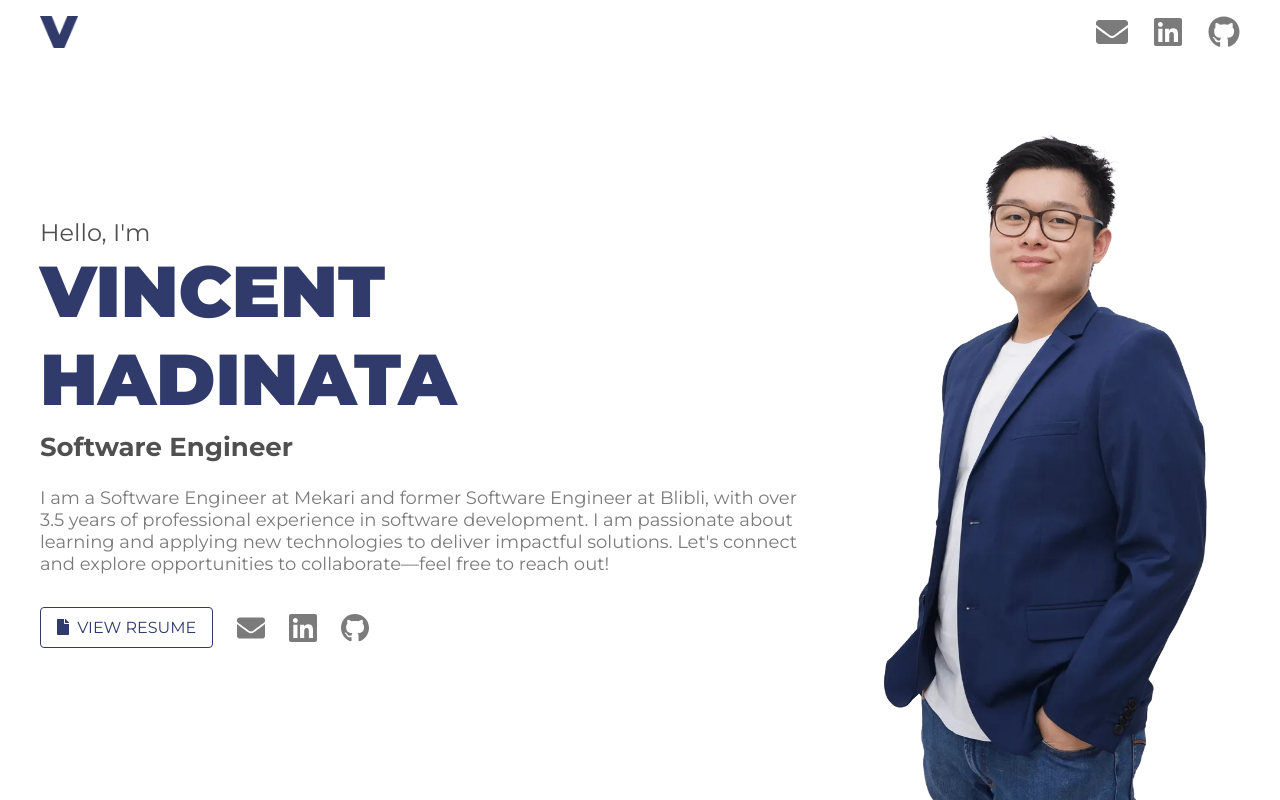
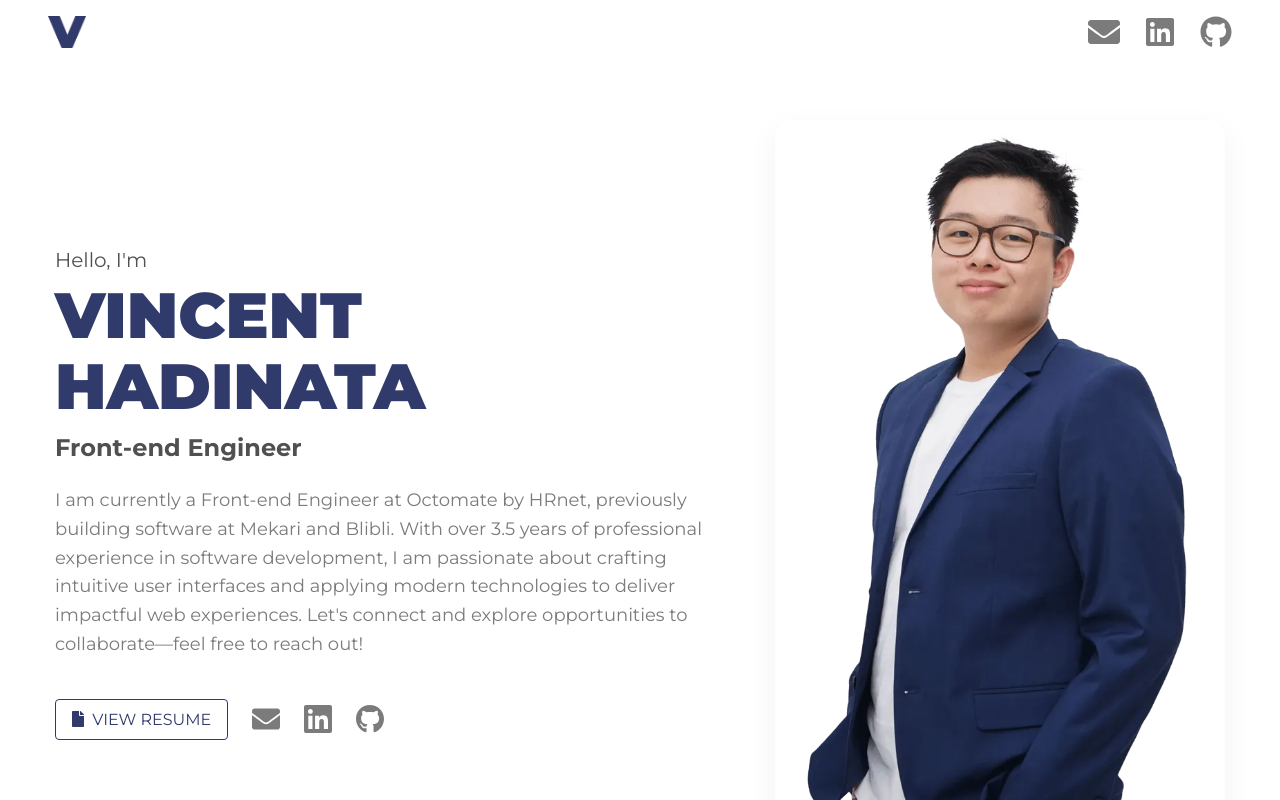
Before and after one commit to Mcooldown/personal-website, a Vue app: page / in a window 1280 px wide. Shown: the top 800 px of the page. Built offline with nearby package versions, Linux system fonts and the light colour scheme.

Commit message:
Update UI and wording for Vue app

```diff
--- a/src/App.vue
+++ b/src/App.vue
@@ -56,16 +56,14 @@ body {
 }
 
 .section-wrapper {
+  width: 100%;
+  max-width: $widescreen;
   padding: 0 2rem;
-  margin: auto;
-
-  @include widescreen {
-    max-width: $widescreen;
-    padding: 0;
-  }
+  margin: 0 auto;
+  box-sizing: border-box;
 
   @include mobile {
-    padding: 0 1rem;
+    padding: 0 1.5rem;
   }
 }
 
--- a/src/styles/variables.scss
+++ b/src/styles/variables.scss
@@ -27,6 +27,6 @@ $color-shadow: #dddddd;
 
 // Size
 $mobile: 768px;
-$widescreen: 1200px;
+$widescreen: 1248px;
 
 $shadow: 1px 1px 10px $color-shadow;
--- a/src/views/HomePage.vue
+++ b/src/views/HomePage.vue
@@ -10,10 +10,10 @@
             VINCENT HADINATA
           </div>
           <div class="content__subtitle">
-            Software Engineer
+            Front-end Engineer
           </div>
           <div class="content__description">
-            I am a Software Engineer at Mekari and former Software Engineer at Blibli, with over 3.5 years of professional experience in software development. I am passionate about learning and applying new technologies to deliver impactful solutions. Let's connect and explore opportunities to collaborate—feel free to reach out!
+            I am currently a Front-end Engineer at Octomate by HRnet, previously building software at Mekari and Blibli. With over 3.5 years of professional experience in software development, I am passionate about crafting intuitive user interfaces and applying modern technologies to deliver impactful web experiences. Let's connect and explore opportunities to collaborate—feel free to reach out!
           </div>
           <div class="content__actions">
             <Button
@@ -87,36 +87,41 @@
         .content {
           &__greetings {
             color: $color-dark-gray;
-            font-size: 24px;
+            font-size: 20px;
+            font-weight: 500;
+            margin-bottom: 8px;
 
             @include mobile {
-              font-size: 20px
+              font-size: 18px;
             }
           }
           &__title {
             color: $color-blue;
             font-family: $font-black;
-            font-size: 72px;
-            max-width: 400px;
+            font-size: 64px;
+            line-height: 1.1;
+            max-width: 600px;
 
             @include mobile {
-              font-size: 44px
+              font-size: 40px;
             }
           }
           &__subtitle {
             color: $color-dark-gray;
             font-family: $font-bold;
-            font-size: 26px;
-            margin-top: 8px;
+            font-size: 24px;
+            margin-top: 12px;
 
             @include mobile {
-              font-size: 22px;
+              font-size: 20px;
             }
           }
           &__description {
             color: $color-gray;
             margin-top: 24px;
             font-size: 18px;
+            line-height: 1.6;
+            max-width: 650px;
 
             @include mobile {
               margin-top: 16px;
@@ -124,20 +129,21 @@
             }
           }
           &__actions {
-            margin-top: 32px;
+            margin-top: 40px;
             display: flex;
             align-items: center;
             gap: 24px;
             flex-wrap: wrap;
 
             @include mobile {
-              margin-top: 24px;
+              margin-top: 28px;
               gap: 16px;
             }
 
             .actions {
               &__contact-item {
                 color: $color-gray;
+                transition: color 0.2s ease;
 
                 svg {
                   width: 28px;
@@ -157,8 +163,11 @@
       }
 
       &__image {
-        width: 32%;
-        align-self: flex-end;
+        width: 38%;
+        max-width: 500px;
+        align-self: center;
+        border-radius: 16px;
+        box-shadow: 0 10px 30px rgba(0, 0, 0, 0.05);
 
         @include mobile {
           display: none;
```
Also changed, not shown: 1 other file (tests, documents, lock files or other folders).
